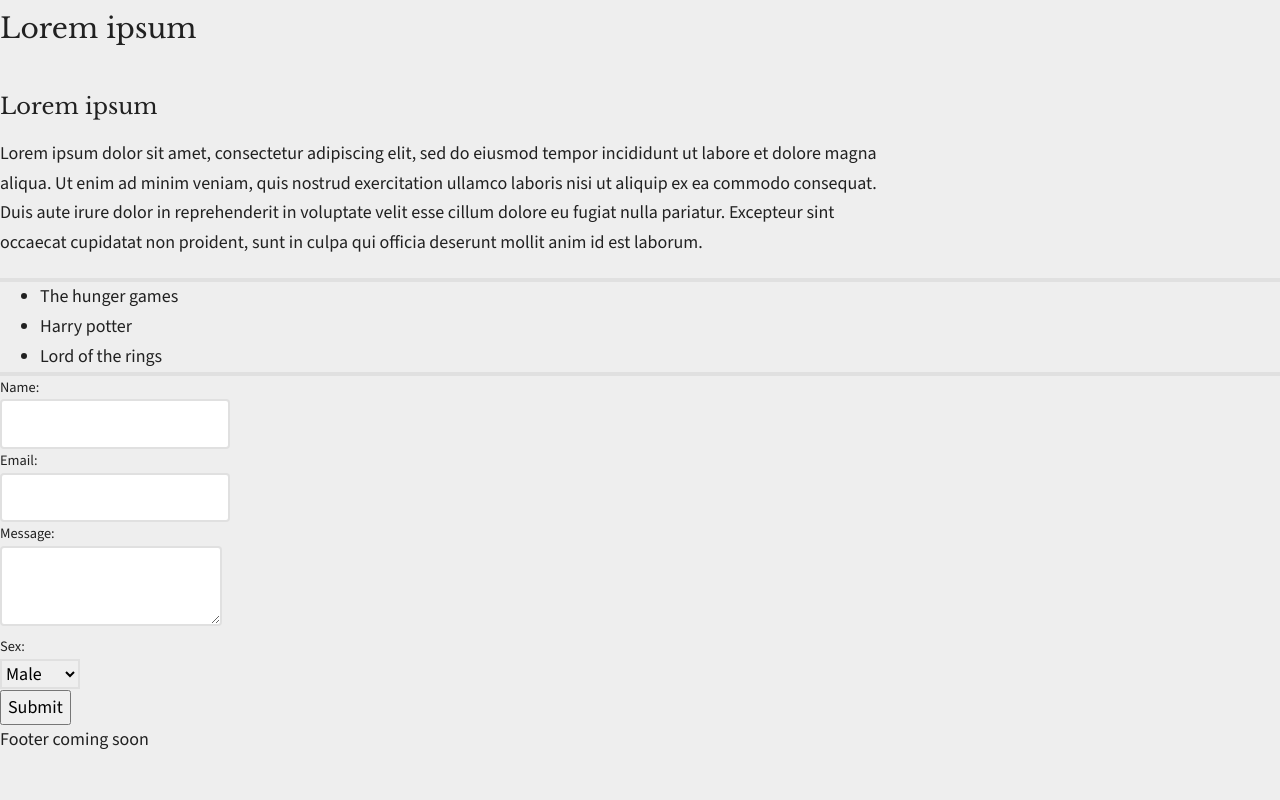
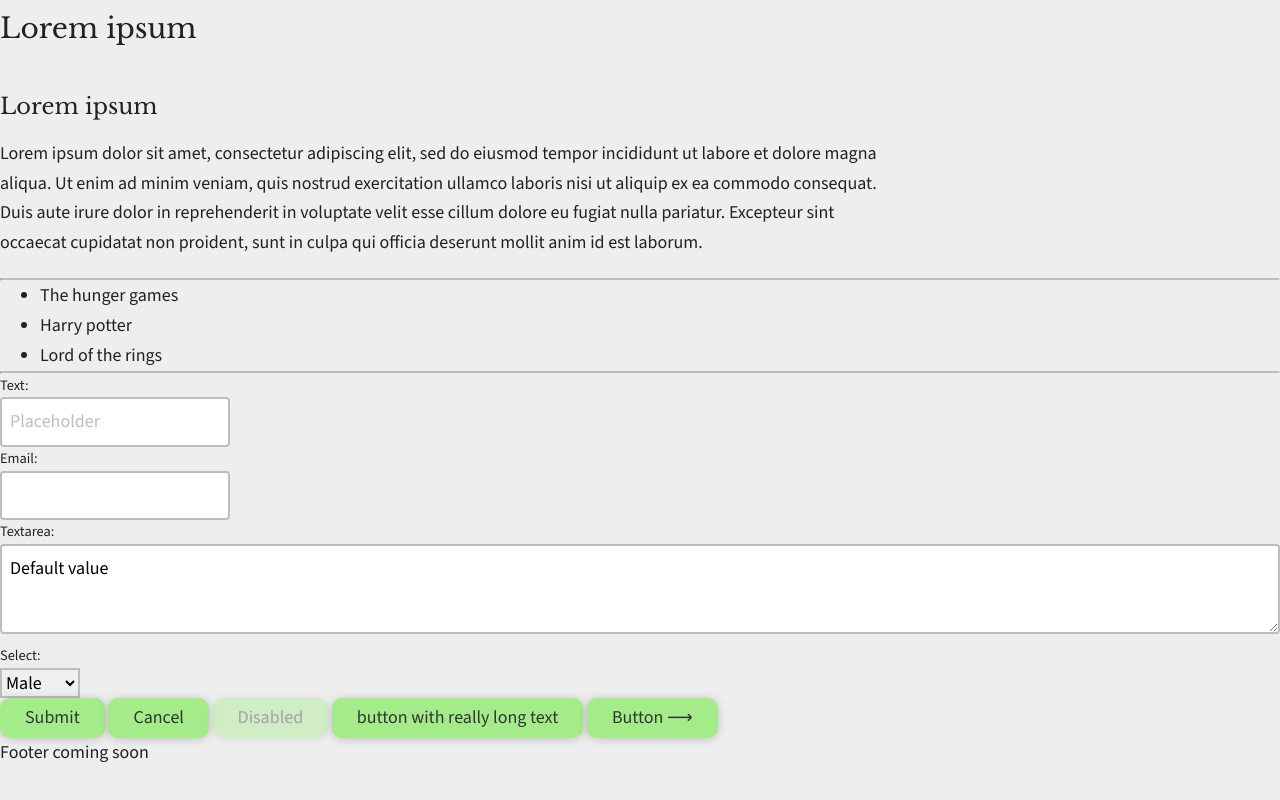
Before and after one commit to dejanvasic85/design, a SvelteKit app: page / in a window 1280 px wide. Shown: the part 667-1467 px from the top of the page. Built offline with nearby package versions, Linux system fonts and the light colour scheme.

Commit message:
Adding some buttons

```diff
--- a/src/routes/+page.svelte
+++ b/src/routes/+page.svelte
@@ -44,8 +44,8 @@
 
 <form>
 	<div>
-		<label for="name">Name:</label>
-		<input type="text" id="name" name="name" />
+		<label for="name">Text:</label>
+		<input type="text" id="name" name="name" placeholder="Placeholder" />
 	</div>
 
 	<div>
@@ -54,12 +54,12 @@
 	</div>
 
 	<div>
-		<label for="number">Message:</label>
-		<textarea id="number" name="number"></textarea>
+		<label for="detail">Textarea:</label>
+		<textarea id="detail" name="detail">Default value</textarea>
 	</div>
 
 	<div>
-		<label for="sex">Sex:</label>
+		<label for="sex">Select:</label>
 		<select id="sex">
 			<option value="Male">Male</option>
 			<option value="Female">Female</option>
@@ -67,4 +67,8 @@
 	</div>
 
 	<button type="submit">Submit</button>
+	<button>Cancel</button>
+	<button disabled>Disabled</button>
+	<button>button with really long text</button>
+  <button>Button &xrarr;</button>
 </form>
--- a/src/style.css
+++ b/src/style.css
@@ -68,7 +68,7 @@
 	/* Colour intentions */
 	--primary: var(--blue-500);
 	--text-colour: var(--gray-900);
-	--line-colour: var(--gray-300);
+	--line-colour: var(--gray-400);
 
 	/* Styles */
 	--line: 2px solid var(--line-colour);
@@ -184,10 +184,37 @@ textarea {
 	border-radius: 4px;
 }
 
+::placeholder {
+	color: var(--gray-400);
+}
+
+textarea {
+	width: 100%;
+	height: 5rem;
+}
+
 select {
 	border: var(--line);
 }
 
 hr {
-	border: var(--line);
+	border-top: var(--line);
 }
+
+button {
+	appearance: none;
+	color: var(--black);
+	background-color: var(--green-300);
+	border: none;
+	border-radius: 10px;
+	padding: 5px 25px;
+	box-shadow: 0px 1px 10px rgba(0, 0, 0, 0.2);
+}
+
+button[disabled] {
+	opacity: 0.4;
+}
+
+button:hover {
+	background-color: var(--green-400);
+}
```
